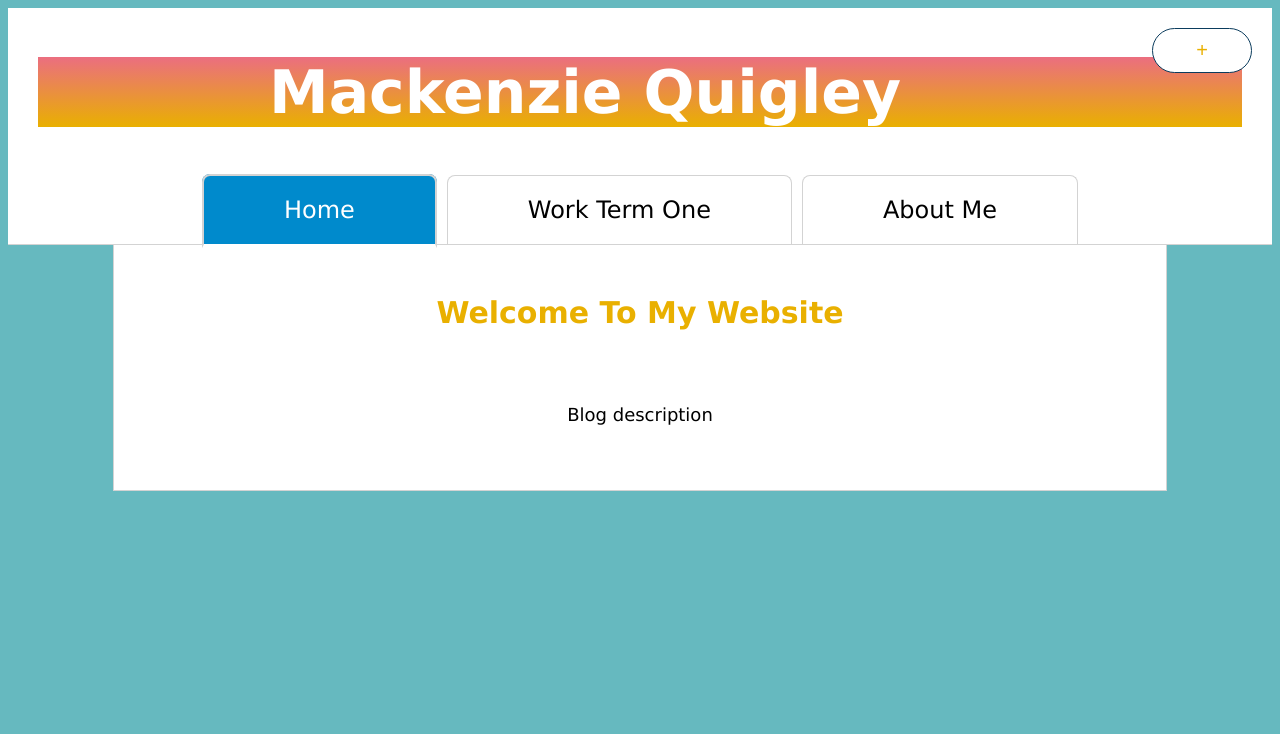
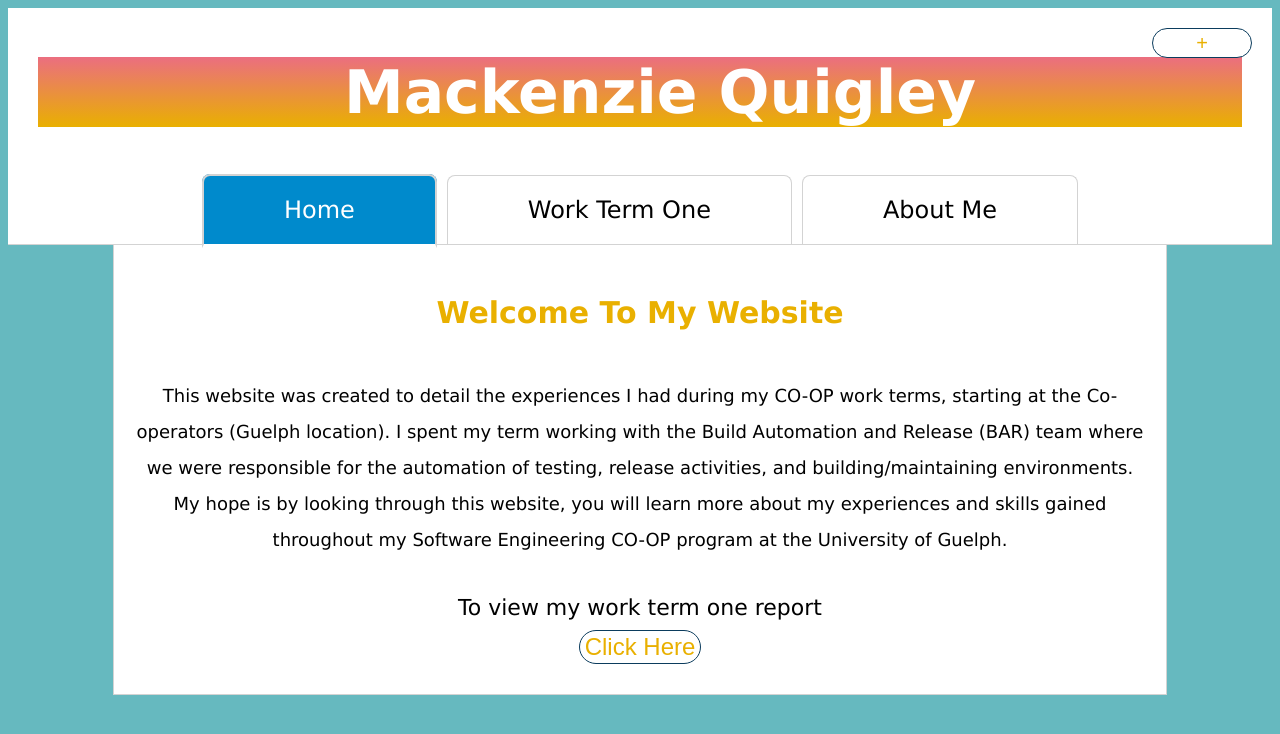
Before and after one commit to dreader0/WebsiteTemplate, a React (Create React App) app in the folder client/: page / in a window 1280 px wide. Shown: the top 734 px of the page. Built offline with nearby package versions, Linux system fonts and the light colour scheme; no server answers.

Commit message:
Added new modal and some text on home page

```diff
--- a/client/src/App.css
+++ b/client/src/App.css
@@ -50,11 +50,14 @@ button {
   font-size: 24px;
   background-color: white;
   color: #E9B000;
-  padding: 10px;
+  padding: 2px;
   min-height: 30px;
   min-width: 100px;
   border: 1px solid #0B3C5D;
   border-radius: 25px;
+  margin: 10px;
+  padding-left: 5px;
+  padding-right: 5px;
 }
 
 button:hover {
@@ -66,9 +69,28 @@ label {
   font-size: 22px;
   background-color: white;
   color: black;
-  padding: 10px;
+  margin: 20px;
   min-height: 30px;
   min-width: 100px;
+}
+
+input {
+  font-size: 18px;
+  background-color: white;
+  border: 1px solid  #66B9Bf;
+  color: black;
+  margin: 10px;
+  min-height: 30px;
+  min-width: 100px;
+}
+
+
+.descriptionBox {
+  font-size: 18px;
+  background-color: white;
+  border: 1px solid  #66B9Bf;
+  color: black;
+  margin: 10px;
 }
 
 #AddPost {
--- a/client/src/App.js
+++ b/client/src/App.js
@@ -1,6 +1,6 @@
 import React from 'react';
 import './App.css';
-//import {Modal} from 'react-modal';
+import Modal from 'react-modal';
 import AboutMeForm from "./Components/AboutMeForm";
 import HomeForm from "./Components/HomeForm";
 import WorkTermOneBlogForm from "./Components/WorkTermOneBlogForm";
@@ -95,7 +95,6 @@ class App extends React.Component {
       posts: []
     };
 
-    this.onHide = this.onHide.bind(this);
     this.addPosts = this.addPosts.bind(this);
     this.validateUser = this.validateUser.bind(this);
     this.handleStateChange = this.handleStateChange.bind(this);
@@ -117,7 +116,6 @@ class App extends React.Component {
   closeModal() {
     this.setState({modalIsOpen: false});
   }
-
 
   updateHistory() {
     history = createBrowserHistory();
@@ -220,10 +218,6 @@ class App extends React.Component {
     }
   }
 
-  onHide = (e) => {
-    this.setState({modalIsOpen: false});
-  }
-
   addPosts = (e) => {
     this.setState({modalIsOpen: true});
   }
@@ -231,7 +225,6 @@ class App extends React.Component {
   render() {
     return (
       <div>
-        {/*
           <Modal
                 isOpen={this.state.modalIsOpen}
                 onRequestClose={this.closeModal}
@@ -243,17 +236,15 @@ class App extends React.Component {
                   <label>Password:</label> <input type="text" onChange={this.handleStateChange} id={"password"} value={this.state.password}/> <br></br>
                   <label>Title:</label> <input type="text" onChange={this.handleStateChange} id={"title"}value={this.state.title}/> <br></br>
                   <label>Date:</label> <input type="date" onChange={this.handleStateChange} id={"date"} value={this.state.date}/> <br></br>
-                  <label>Description:</label> <textarea rows = "5" cols = "60" className="descriptionBox" type="text" onChange={this.handleStateChange} id={"description"} value={this.state.description}/> <br></br>
-                  <button onClick={this.onHide} variant="secondary">Close</button>
+                  <br></br><label>Description:</label><br></br> <textarea rows = "5" cols = "60" className="descriptionBox" type="text" onChange={this.handleStateChange} id={"description"} value={this.state.description}/> <br></br>
                   <button className="cancelButton" onClick={this.closeModal}>Cancel</button>
                   <button  onClick={this.validateUser} >Save</button>
                   </form>
               </Modal >
-        */}
 
         <div style={{backgroundColor: "white"}}>
             <button onClick={this.addPosts} className="AddPost" id="AddPost">+</button> <br></br>
-            <h1 style={{textAlign: "center", margin: "30px"}}>Mackenzie Quigley</h1> <br></br>
+            <h1 style={{textAlign: "center", margin: "30px", paddingLeft: "150px"}}>Mackenzie Quigley</h1> <br></br>
         </div>
 
         <Router>
--- a/client/src/Components/HomeForm.js
+++ b/client/src/Components/HomeForm.js
@@ -4,8 +4,17 @@ class HomeForm extends React.Component {
   render() {
     return (
         <div className="tabContent">
-            <h3 className="title" >Welcome To My Website</h3> <br></br>
-            <p>Blog description</p> <br></br>
+            <h3 className="title" >Welcome To My Website</h3>
+            <p>
+            This website was created to detail the experiences I had during my CO-OP work terms, starting
+            at the Co-operators (Guelph location). I spent my term working with the Build Automation and
+            Release (BAR) team where we were responsible for the automation of testing, release activities,
+             and building/maintaining environments. My hope is by looking through this website, you will
+             learn more about my experiences and skills gained throughout my Software Engineering CO-OP
+             program at the University of Guelph.</p> <br></br>
+             <label>To view my work term one report</label> <br></br>
+             <button>Click Here</button>
+             <br></br>
         </div>
     );
   }
```
